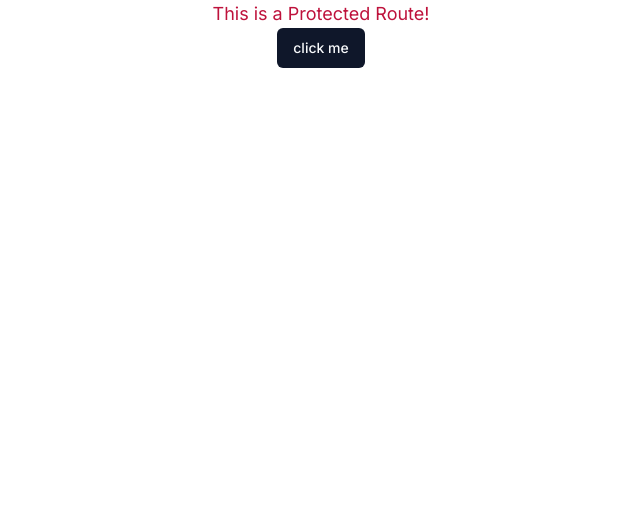
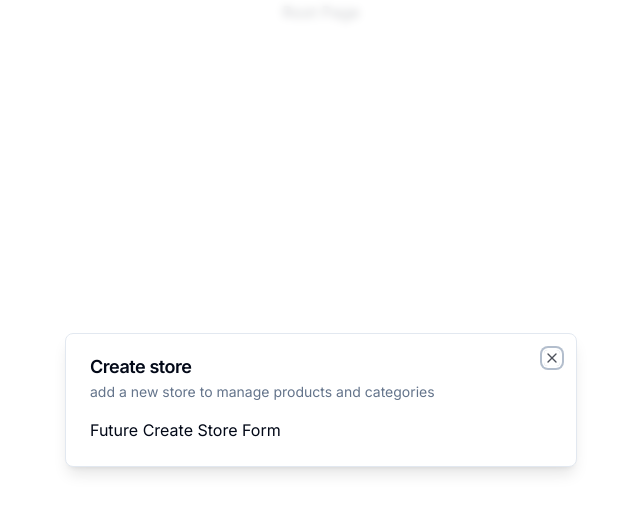
Before and after one commit to shivprajapat/Ecommerce-Admin-Prisma-MySQL, a Next.js app: page / in a window 1280 px wide. Shown: the top 512 px of the page, without its empty margins (319-959 px from the left). Built offline with nearby package versions, Linux system fonts and the light colour scheme.

Commit message:
feat: 🎸 Modal components (Admin)

```diff
--- a/app/(root)/page.tsx
+++ b/app/(root)/page.tsx
@@ -1,12 +1,15 @@
-import { Button } from "@/components/ui/button";
-import { UserButton } from "@clerk/nextjs";
+"use client";
+
+import { useStoreModal } from "@/hooks/use-store-modal";
+import { useEffect } from "react";
 
 export default function Home() {
-  return (
-    <div className="text-center">
-      <h1 className="text-lg text-rose-700">This is a Protected Route!</h1>
-      <Button>click me</Button>
-      <UserButton afterSignOutUrl="/" />
-    </div>
-  );
+  const opOpen = useStoreModal((state) => state.onOpen);
+  const isOpen = useStoreModal((state) => state.isOpen);
+  useEffect(() => {
+    if (!isOpen) {
+      opOpen();
+    }
+  }, [opOpen, isOpen]);
+  return <div className="text-center">Root Page</div>;
 }
--- a/app/layout.tsx
+++ b/app/layout.tsx
@@ -2,6 +2,7 @@
 import type { Metadata } from "next";
 import { Inter } from "next/font/google";
 import { ClerkProvider } from "@clerk/nextjs";
+import { ModalProvider } from "@/providers/modal-provider";
 
 const inter = Inter({ subsets: ["latin"] });
 
@@ -19,6 +20,7 @@
     <ClerkProvider>
       <html lang="en">
         <body className={inter.className} suppressHydrationWarning={true}>
+          <ModalProvider />
           {children}
         </body>
       </html>
--- /dev/null
+++ b/components/modals/store-modals.tsx
@@ -0,0 +1,18 @@
+"use client";
+
+import { useStoreModal } from "@/hooks/use-store-modal";
+import { Modal } from "@/components/ui/modal";
+
+export const StoreModal = () => {
+  const storeModal = useStoreModal();
+  return (
+    <Modal
+      title="Create store"
+      description="add a new store to manage products and categories"
+      isOpen={storeModal.isOpen}
+      onClose={storeModal.onClose}
+    >
+      Future Create Store Form
+    </Modal>
+  );
+};
--- /dev/null
+++ b/components/ui/dialog.tsx
@@ -0,0 +1,123 @@
+"use client"
+
+import * as React from "react"
+import * as DialogPrimitive from "@radix-ui/react-dialog"
+import { X } from "lucide-react"
+
+import { cn } from "@/lib/utils"
+
+const Dialog = DialogPrimitive.Root
+
+const DialogTrigger = DialogPrimitive.Trigger
+
+const DialogPortal = ({
+  className,
+  ...props
+}: DialogPrimitive.DialogPortalProps) => (
+  <DialogPrimitive.Portal className={cn(className)} {...props} />
+)
+DialogPortal.displayName = DialogPrimitive.Portal.displayName
+
+const DialogOverlay = React.forwardRef<
+  React.ElementRef<typeof DialogPrimitive.Overlay>,
+  React.ComponentPropsWithoutRef<typeof DialogPrimitive.Overlay>
+>(({ className, ...props }, ref) => (
+  <DialogPrimitive.Overlay
+    ref={ref}
+    className={cn(
+      "fixed inset-0 z-50 bg-background/80 backdrop-blur-sm data-[state=open]:animate-in data-[state=closed]:animate-out data-[state=closed]:fade-out-0 data-[state=open]:fade-in-0",
+      className
+    )}
+    {...props}
+  />
+))
+DialogOverlay.displayName = DialogPrimitive.Overlay.displayName
+
+const DialogContent = React.forwardRef<
+  React.ElementRef<typeof DialogPrimitive.Content>,
+  React.ComponentPropsWithoutRef<typeof DialogPrimitive.Content>
+>(({ className, children, ...props }, ref) => (
+  <DialogPortal>
+    <DialogOverlay />
+    <DialogPrimitive.Content
+      ref={ref}
+      className={cn(
+        "fixed left-[50%] top-[50%] z-50 grid w-full max-w-lg translate-x-[-50%] translate-y-[-50%] gap-4 border bg-background p-6 shadow-lg duration-200 data-[state=open]:animate-in data-[state=closed]:animate-out data-[state=closed]:fade-out-0 data-[state=open]:fade-in-0 data-[state=closed]:zoom-out-95 data-[state=open]:zoom-in-95 data-[state=closed]:slide-out-to-left-1/2 data-[state=closed]:slide-out-to-top-[48%] data-[state=open]:slide-in-from-left-1/2 data-[state=open]:slide-in-from-top-[48%] sm:rounded-lg md:w-full",
+        className
+      )}
+      {...props}
+    >
+      {children}
+      <DialogPrimitive.Close className="absolute right-4 top-4 rounded-sm opacity-70 ring-offset-background transition-opacity hover:opacity-100 focus:outline-none focus:ring-2 focus:ring-ring focus:ring-offset-2 disabled:pointer-events-none data-[state=open]:bg-accent data-[state=open]:text-muted-foreground">
+        <X className="h-4 w-4" />
+        <span className="sr-only">Close</span>
+      </DialogPrimitive.Close>
+    </DialogPrimitive.Content>
+  </DialogPortal>
+))
+DialogContent.displayName = DialogPrimitive.Content.displayName
+
+const DialogHeader = ({
+  className,
+  ...props
+}: React.HTMLAttributes<HTMLDivElement>) => (
+  <div
+    className={cn(
+      "flex flex-col space-y-1.5 text-center sm:text-left",
+      className
+    )}
+    {...props}
+  />
+)
+DialogHeader.displayName = "DialogHeader"
+
+const DialogFooter = ({
+  className,
+  ...props
+}: React.HTMLAttributes<HTMLDivElement>) => (
+  <div
+    className={cn(
+      "flex flex-col-reverse sm:flex-row sm:justify-end sm:space-x-2",
+      className
+    )}
+    {...props}
+  />
+)
+DialogFooter.displayName = "DialogFooter"
+
+const DialogTitle = React.forwardRef<
+  React.ElementRef<typeof DialogPrimitive.Title>,
+  React.ComponentPropsWithoutRef<typeof DialogPrimitive.Title>
+>(({ className, ...props }, ref) => (
+  <DialogPrimitive.Title
+    ref={ref}
+    className={cn(
+      "text-lg font-semibold leading-none tracking-tight",
+      className
+    )}
+    {...props}
+  />
+))
+DialogTitle.displayName = DialogPrimitive.Title.displayName
+
+const DialogDescription = React.forwardRef<
+  React.ElementRef<typeof DialogPrimitive.Description>,
+  React.ComponentPropsWithoutRef<typeof DialogPrimitive.Description>
+>(({ className, ...props }, ref) => (
+  <DialogPrimitive.Description
+    ref={ref}
+    className={cn("text-sm text-muted-foreground", className)}
+    {...props}
+  />
+))
+DialogDescription.displayName = DialogPrimitive.Description.displayName
+
+export {
+  Dialog,
+  DialogTrigger,
+  DialogContent,
+  DialogHeader,
+  DialogFooter,
+  DialogTitle,
+  DialogDescription,
+}
--- /dev/null
+++ b/components/ui/modal.tsx
@@ -0,0 +1,43 @@
+"use client";
+
+import { FC, ReactNode } from "react";
+import {
+  Dialog,
+  DialogContent,
+  DialogDescription,
+  DialogHeader,
+  DialogTitle,
+} from "@/components/ui/dialog";
+
+interface ModalProps {
+  title: string;
+  isOpen: boolean;
+  description: string;
+  onClose: () => void;
+  children?: ReactNode;
+}
+
+export const Modal: FC<ModalProps> = ({
+  title,
+  description,
+  isOpen,
+  onClose,
+  children,
+}) => {
+  const onChange = (open: boolean) => {
+    if (!open) {
+      onClose();
+    }
+  };
+  return (
+    <Dialog open={isOpen} onOpenChange={onChange}>
+      <DialogContent>
+        <DialogHeader>
+          <DialogTitle>{title}</DialogTitle>
+          <DialogDescription>{description}</DialogDescription>
+        </DialogHeader>
+        <div>{children}</div>
+      </DialogContent>
+    </Dialog>
+  );
+};
--- /dev/null
+++ b/hooks/use-store-modal.tsx
@@ -0,0 +1,12 @@
+import { create } from "zustand";
+
+interface useStoreModal {
+  isOpen: boolean;
+  onOpen: () => void;
+  onClose: () => void;
+}
+export const useStoreModal = create<useStoreModal>((set) => ({
+  isOpen: false,
+  onOpen: () => set({ isOpen: true }),
+  onClose: () => set({ isOpen: false }),
+}));
--- a/package.json
+++ b/package.json
@@ -10,6 +10,7 @@
   },
   "dependencies": {
     "@clerk/nextjs": "^4.23.1",
+    "@radix-ui/react-dialog": "^1.0.4",
     "@radix-ui/react-slot": "^1.0.2",
     "@types/node": "20.4.5",
     "@types/react": "18.2.17",
@@ -27,6 +28,7 @@
     "tailwind-merge": "^1.14.0",
     "tailwindcss": "3.3.3",
     "tailwindcss-animate": "^1.0.6",
-    "typescript": "5.1.6"
+    "typescript": "5.1.6",
+    "zustand": "^4.3.9"
   }
 }
--- /dev/null
+++ b/providers/modal-provider.tsx
@@ -0,0 +1,15 @@
+"use client";
+
+import { StoreModal } from "@/components/modals/store-modals";
+import { useEffect, useState } from "react";
+
+export const ModalProvider = () => {
+  const [isMounted, setIsMounted] = useState(false);
+  useEffect(() => {
+    setIsMounted(true);
+  }, []);
+  if (!isMounted) {
+    return null;
+  }
+  return <StoreModal />;
+};
```
Also changed, not shown: 1 other file (tests, documents, lock files or other folders).
